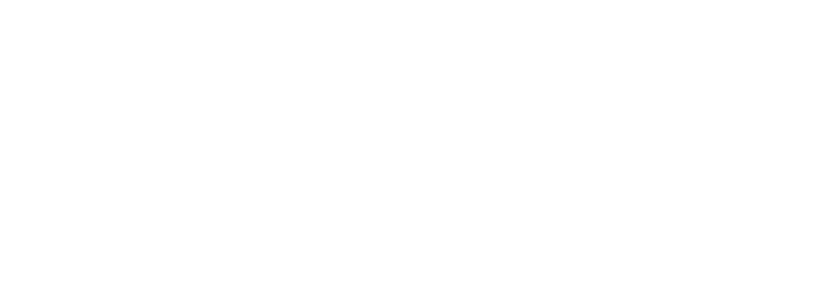
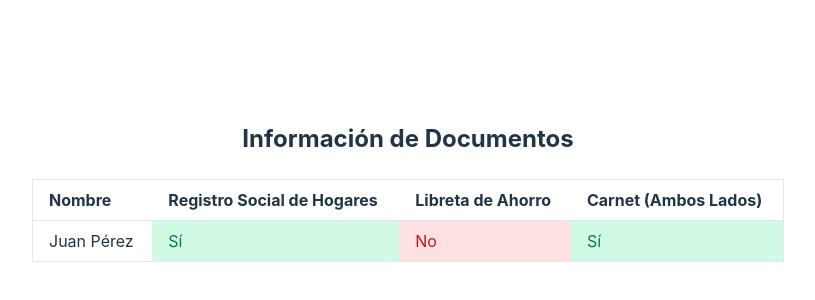
Before and after one commit to sebastiancordovaw2/acta_socios_frontend, a Vue app: page /#/datasocios in a window 1280 px wide. Before the commit this address had no page. Shown: the part 208-508 px from the top of the page, without its empty margins (232-1047 px from the left). Built offline with nearby package versions, Linux system fonts and the light colour scheme.

Commit message:
data socios

```diff
--- a/src/router/index.js
+++ b/src/router/index.js
@@ -1,11 +1,17 @@
 import { createRouter, createWebHistory } from 'vue-router';
 import Loginsocios from '../views/Loginsocios.vue';
+import Datasocios from '../views/Datasocios.vue';
 
 const routes = [
   {
     path: '/',
     name: 'LoginSocios',
     component: Loginsocios
+  },
+  {
+    path: '/datasocios',
+    name: 'DataSocios',
+    component: Datasocios
   }
 ];
 
--- a/src/views/Datasocios.vue
+++ b/src/views/Datasocios.vue
@@ -1,10 +1,75 @@
+<template>
+    <div class="container mx-auto p-6">
+      <h2 class="text-2xl font-bold mb-6 text-center">Información de Documentos</h2>
+      <table class="min-w-full bg-white border">
+        <thead>
+          <tr>
+            <th class="py-2 px-4 border-b">Nombre</th>
+            <th class="py-2 px-4 border-b">Registro Social de Hogares</th>
+            <th class="py-2 px-4 border-b">Libreta de Ahorro</th>
+            <th class="py-2 px-4 border-b">Carnet (Ambos Lados)</th>
+          </tr>
+        </thead>
+        <tbody>
+          <tr v-for="person in people" :key="person.name">
+            <td class="py-2 px-4 border-b">{{ person.name }}</td>
+            <td class="py-2 px-4 border-b" :class="getClass(person.registroSocial)">
+              {{ person.registroSocial ? 'Sí' : 'No' }}
+            </td>
+            <td class="py-2 px-4 border-b" :class="getClass(person.libretaAhorro)">
+              {{ person.libretaAhorro ? 'Sí' : 'No' }}
+            </td>
+            <td class="py-2 px-4 border-b" :class="getClass(person.carnet)">
+              {{ person.carnet ? 'Sí' : 'No' }}
+            </td>
+          </tr>
+        </tbody>
+      </table>
+    </div>
+  </template>
 
+  <script setup>
+  import { ref } from 'vue'
 
-<template>
+  const people = ref([
+    {
+      name: 'Juan Pérez',
+      registroSocial: true,
+      libretaAhorro: false,
+      carnet: true
+    }
+    // Agrega más personas según sea necesario
+  ])
 
-</template>
+  const getClass = (hasDocument) => {
+    return hasDocument ? 'bg-green-100 text-green-700' : 'bg-red-100 text-red-700'
+  }
+  </script>
 
-<script setup>
-import { ref } from 'vue'
-import axios from 'axios'
-</script>
+  <style scoped>
+    .container {
+      max-width: 800px;
+    }
+    table {
+      width: 100%;
+      border-collapse: collapse;
+    }
+    th, td {
+      text-align: left;
+    }
+    .border-b {
+      border-bottom: 1px solid #e5e7eb;
+    }
+    .bg-green-100 {
+      background-color: #d1fae5;
+    }
+    .text-green-700 {
+      color: #047857;
+    }
+    .bg-red-100 {
+      background-color: #fee2e2;
+    }
+    .text-red-700 {
+      color: #b91c1c;
+    }
+  </style>
```
